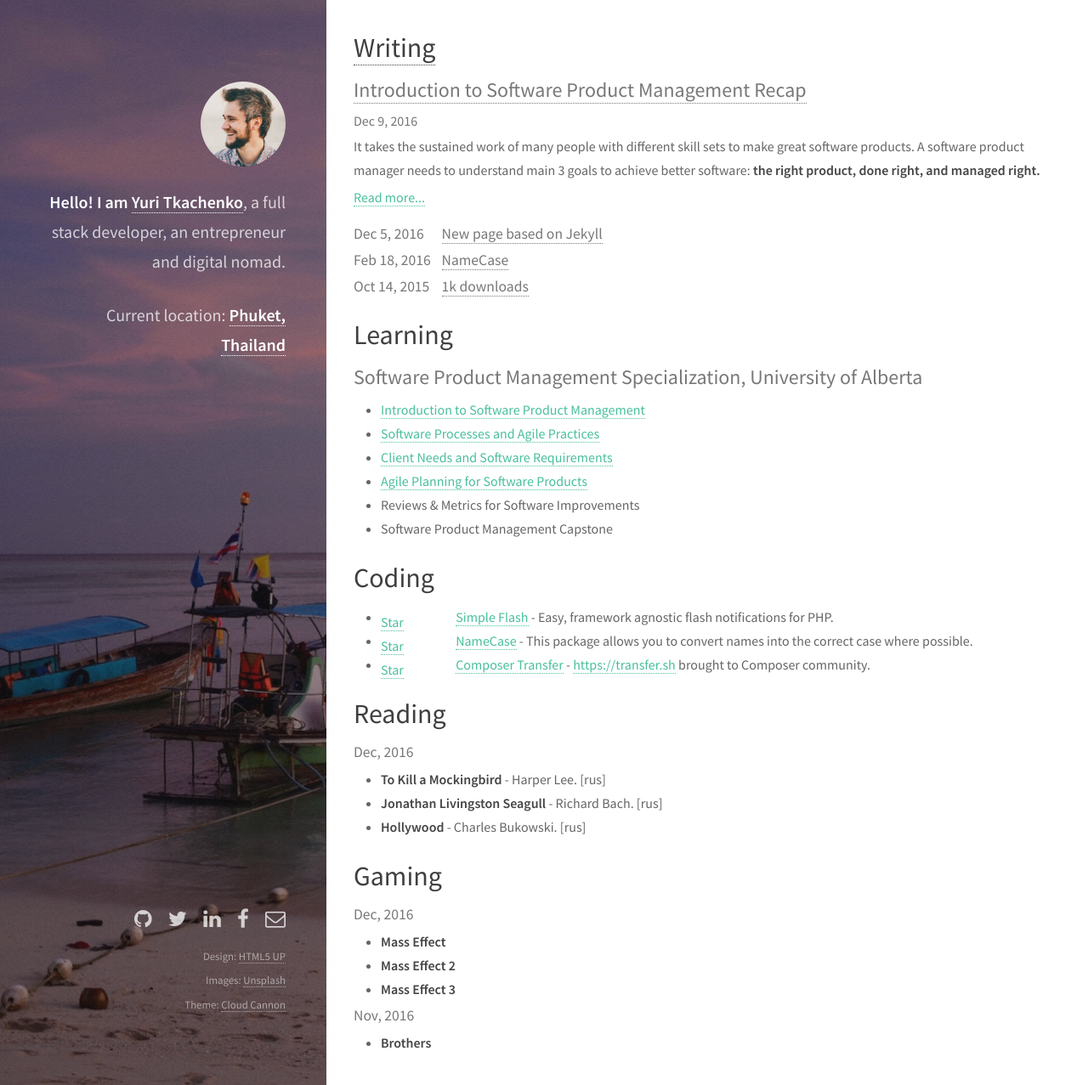
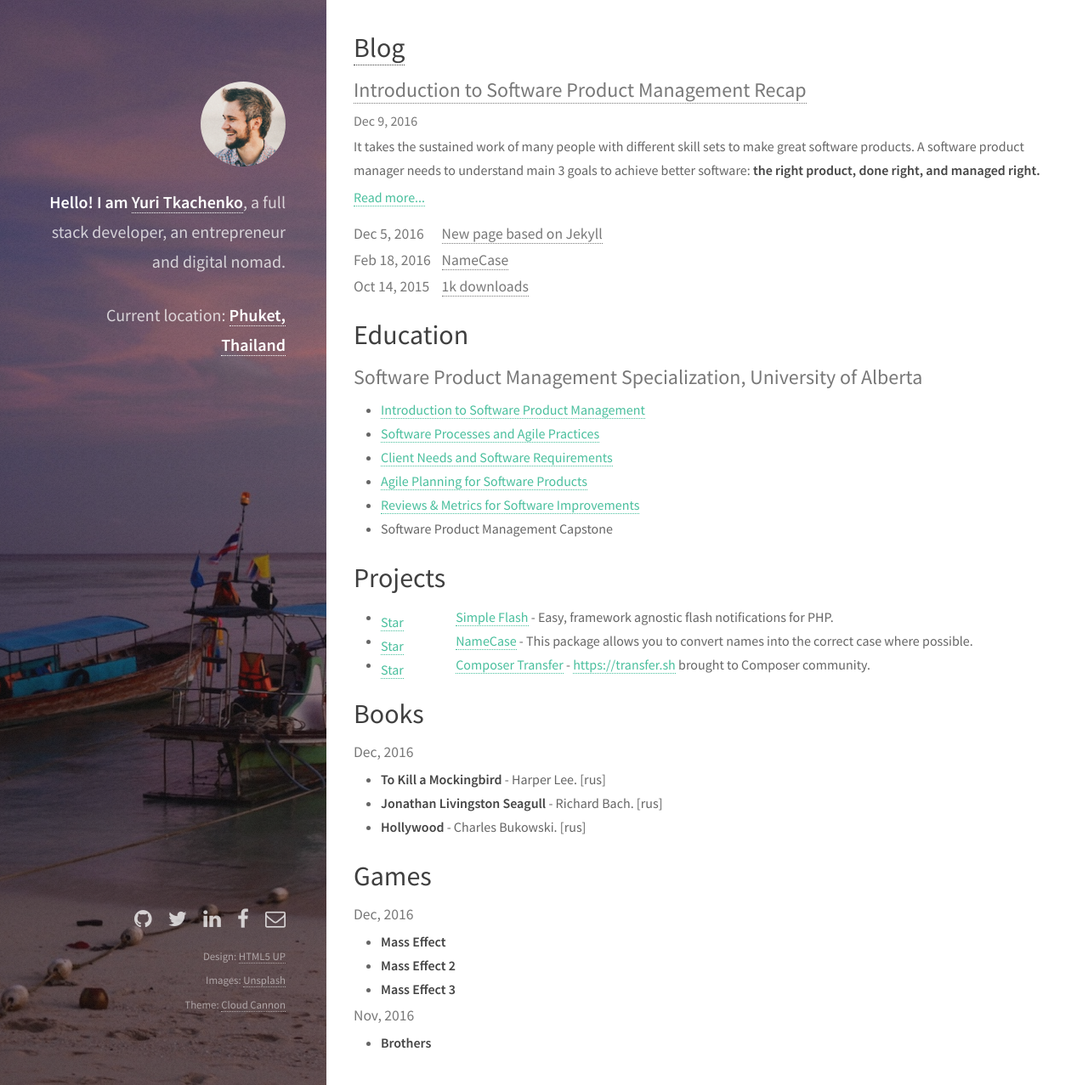
Before and after one commit to tamtamchik/tamtamchik.github.io, a Jekyll site: the page built from index.html, in a window 1280 px wide and 1277 px high. Shown: the whole window at 85% size. Built offline with Jekyll 4.4.1, drawn with Linux system fonts in a browser that asks for light colours.

Commit message:
added Reviews & Metrics for Software Improvements

```diff
--- a/index.html
+++ b/index.html
@@ -5,7 +5,7 @@ layout: default
 
   <section>
       <header class="major">
-          <h2><a href="/writings">Writing</a></h2>
+          <h2><a href="/writings">Blog</a></h2>
       </header>
 
       {% for post in site.posts limit:1 %}
@@ -41,7 +41,7 @@ layout: default
 
   <section>
       <header class="major">
-          <h2>Learning</h2>
+          <h2>Education</h2>
       </header>
 
       <div class="row">
@@ -60,7 +60,9 @@ layout: default
                   <li>
                     <a href="https://coursera.org/verify/H33XQEYH6RPP">Agile Planning for Software Products</a>
                   </li>
-                  <li>Reviews &amp; Metrics for Software Improvements</li>
+                  <li>
+                    <a href="https://coursera.org/verify/C7Y9NSC2A7HR">Reviews &amp; Metrics for Software Improvements</a>
+                  </li>
                   <li>Software Product Management Capstone</li>
               </ul>
           </article>
@@ -69,7 +71,7 @@ layout: default
 
   <section>
       <header class="major">
-          <h2>Coding</h2>
+          <h2>Projects</h2>
       </header>
 
       <div class="row">
@@ -97,7 +99,7 @@ layout: default
 
   <section>
       <header class="major">
-          <h2>Reading</h2>
+          <h2>Books</h2>
       </header>
 
       <div class="row">
@@ -117,7 +119,7 @@ layout: default
 
   <section>
       <header class="major">
-          <h2>Gaming</h2>
+          <h2>Games</h2>
       </header>
 
       <div class="row">
```
